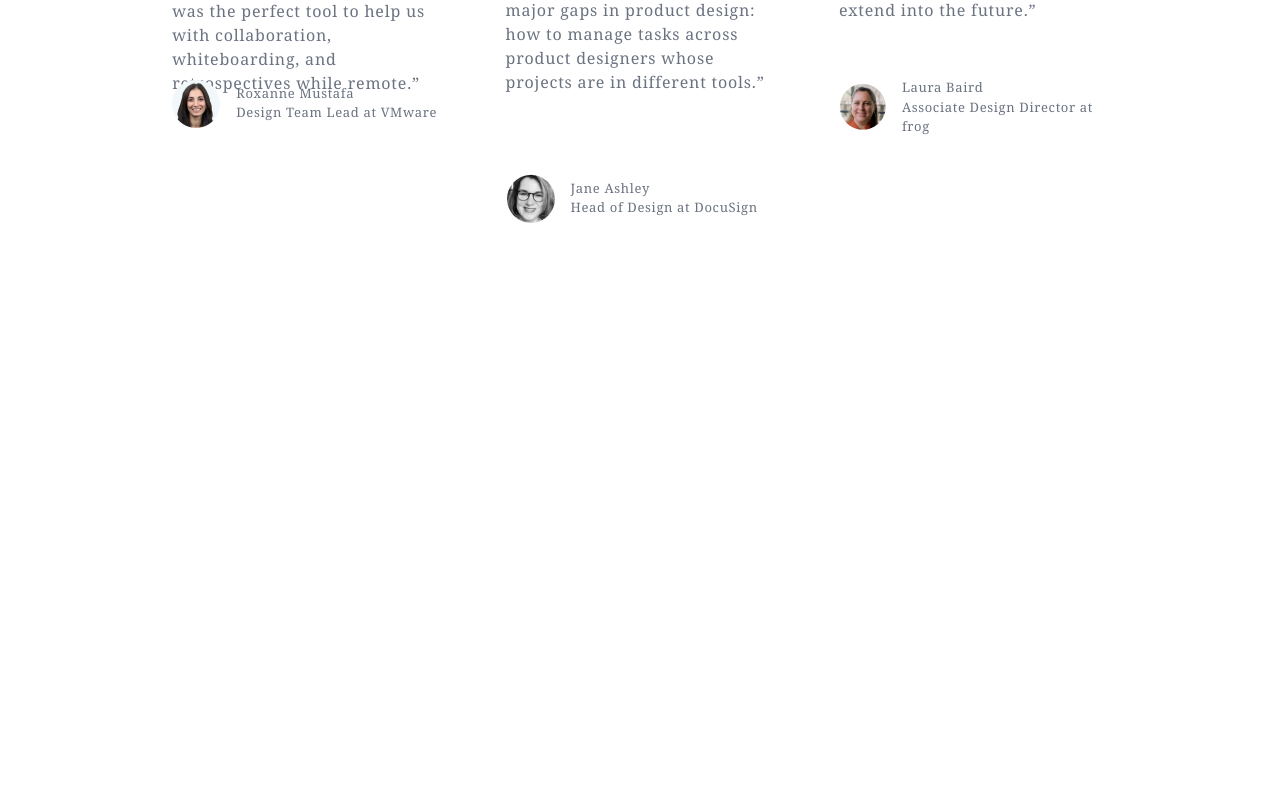
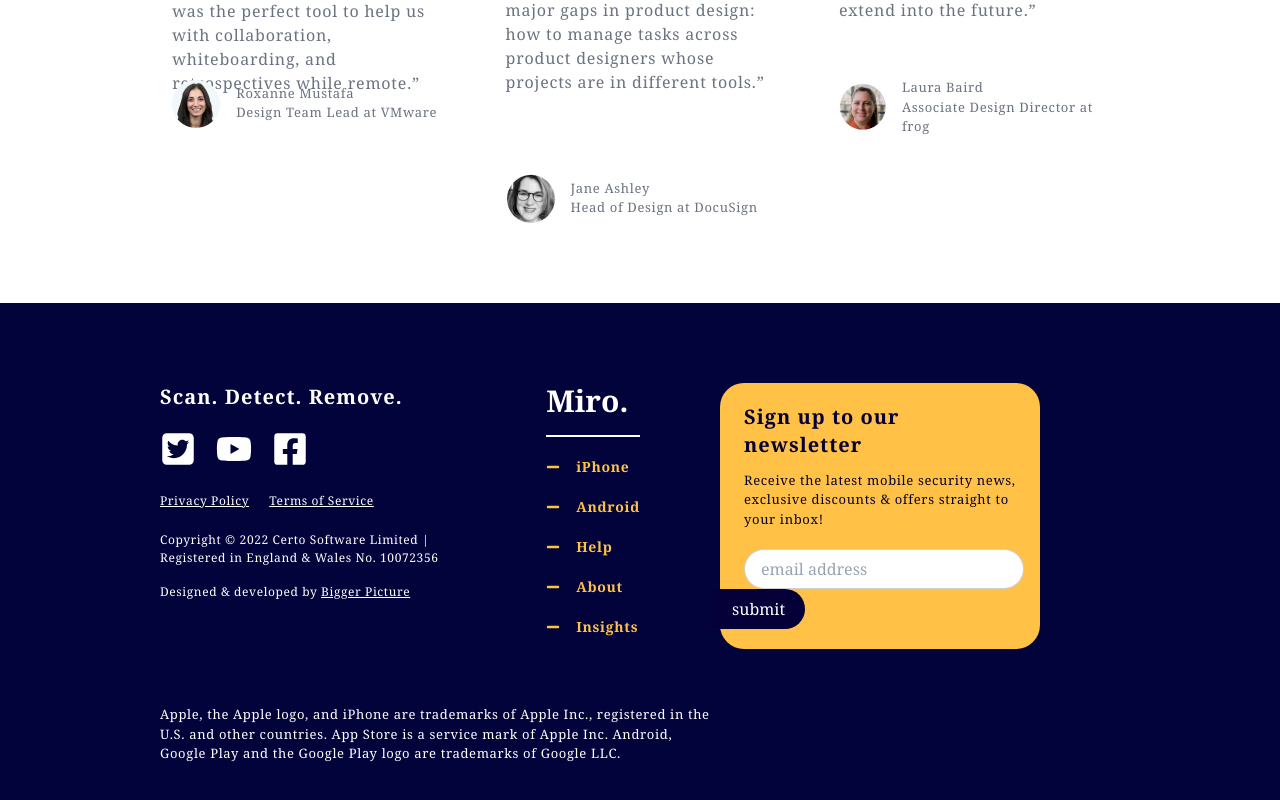
Before and after one commit to Mdabdullah3/Job-Task-React, a React (Create React App) app: page / in a window 1280 px wide. Shown: the part 4977-5777 px from the top of the page. Before the commit the page ends 5200 px from the top, so only its background shows below. Built offline with nearby package versions, Linux system fonts and the light colour scheme.

Commit message:
footer desing

```diff
--- a/src/Pages/Home.jsx
+++ b/src/Pages/Home.jsx
@@ -9,6 +9,7 @@
 import Service from "../Components/Home/Service";
 import Team from "../Components/Home/Team";
 import Stories from "../Components/Home/Stories";
+import Footer from "../Shared/Footer";
 
 const Home = () => {
   return (
@@ -23,6 +24,7 @@
       <Service />
       <Team />
       <Stories />
+      <Footer />
     </div>
   );
 };
--- /dev/null
+++ b/src/Shared/Footer.jsx
@@ -0,0 +1,98 @@
+import React from "react";
+import { FaFacebookSquare, FaMinus, FaYoutube } from "react-icons/fa";
+import { FaSquareTwitter } from "react-icons/fa6";
+const Footer = () => {
+  return (
+    <div className="bg-[#02033B] mt-20">
+      <div className="w-9/12 mx-auto text-white flex justify-between items-start pt-20">
+        <div className=" flex justify-between flex-1">
+          <div>
+            <h1 className="font-bold tracking-wider text-xl">
+              Scan. Detect. Remove.
+            </h1>
+            <div className="text-4xl flex py-5 items-center gap-5">
+              <FaSquareTwitter />
+              <FaYoutube />
+              <FaFacebookSquare />
+            </div>
+            <h1>
+              <span className="text-[12px] tracking-wider underline mt-2">
+                Privacy Policy
+              </span>{" "}
+              <span className="text-[12px] tracking-wider underline ml-4">
+                Terms of Service
+              </span>
+            </h1>
+            <p className="text-[12px] w-10/12 mt-5 tracking-wider">
+              Copyright © 2022 Certo Software Limited | Registered in England &
+              Wales No. 10072356
+            </p>
+            <h1 className="text-[12px] tracking-wider mt-4">
+              Designed & developed by{" "}
+              <span className="underline">Bigger Picture</span>
+            </h1>
+          </div>
+          <div>
+            <h1 className="text-3xl font-bold">Miro.</h1>
+            <h1 className="border-[1px] border-white mt-4"> </h1>
+            <div className="text-[#FFC247] flex flex-col gap-5 mt-5 text-sm">
+              <button className="flex items-center gap-4 tracking-wider font-[600]">
+                <FaMinus />
+                iPhone
+              </button>
+              <button className="flex items-center gap-4 tracking-wider font-[600]">
+                <FaMinus />
+                Android
+              </button>
+              <button className="flex items-center gap-4 tracking-wider font-[600]">
+                <FaMinus />
+                Help
+              </button>
+              <button className="flex items-center gap-4 tracking-wider font-[600]">
+                <FaMinus />
+                About
+              </button>
+              <button className="flex items-center gap-4 tracking-wider font-[600]">
+                <FaMinus />
+                Insights
+              </button>
+            </div>
+          </div>
+        </div>
+        <div className="flex-1 ">
+          <div className="bg-[#FFC247] text-secondary rounded-3xl w-8/12 mx-auto px-6 py-5">
+            <h1 className="font-bold tracking-wider text-xl">
+              Sign up to our newsletter
+            </h1>
+            <p className=" tracking-wider mt-3 text-[13px]">
+              Receive the latest mobile security news, exclusive discounts &
+              offers straight to your inbox!
+            </p>
+            <div className="w-full relative mt-5">
+              <input
+                type="email"
+                name=""
+                className="input input-bordered h-10 rounded-full"
+                placeholder="email address"
+                id=""
+              />
+              <button className="px-5 -ml-8 h-10 bg-secondary text-white rounded-r-full">
+                submit
+              </button>
+            </div>
+          </div>
+        </div>
+      </div>
+      <div className="w-9/12 mx-auto">
+        <h1 className="text-white w-7/12 pt-14 tracking-wider text-[13px] pb-20">
+          Apple, the Apple logo, and iPhone are trademarks of Apple Inc.,
+          registered in the U.S. and other countries. App Store is a service
+          mark of Apple Inc. Android, Google Play and the Google Play logo are
+          trademarks of Google LLC.
+        </h1>
+      </div>
+    </div>
+  );
+};
+
+export default Footer;
```
